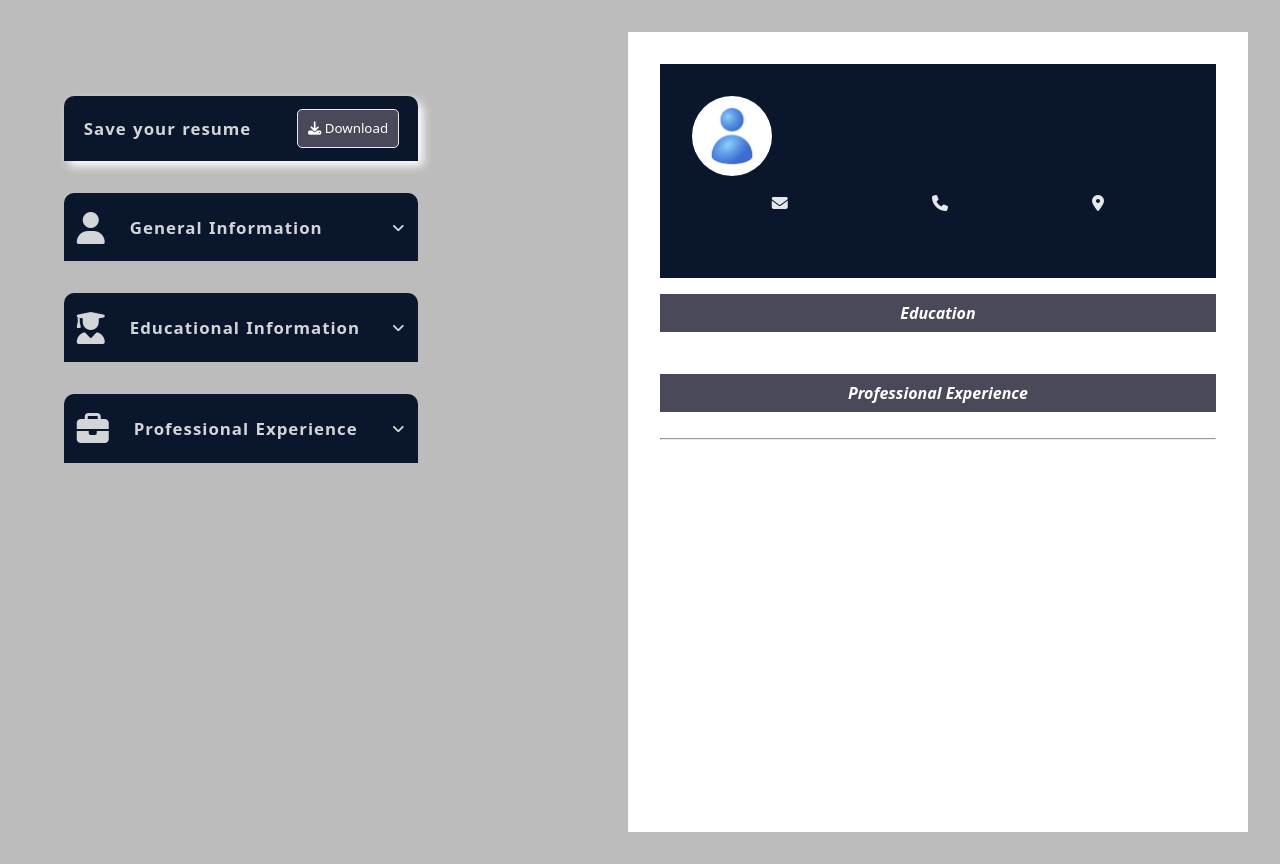
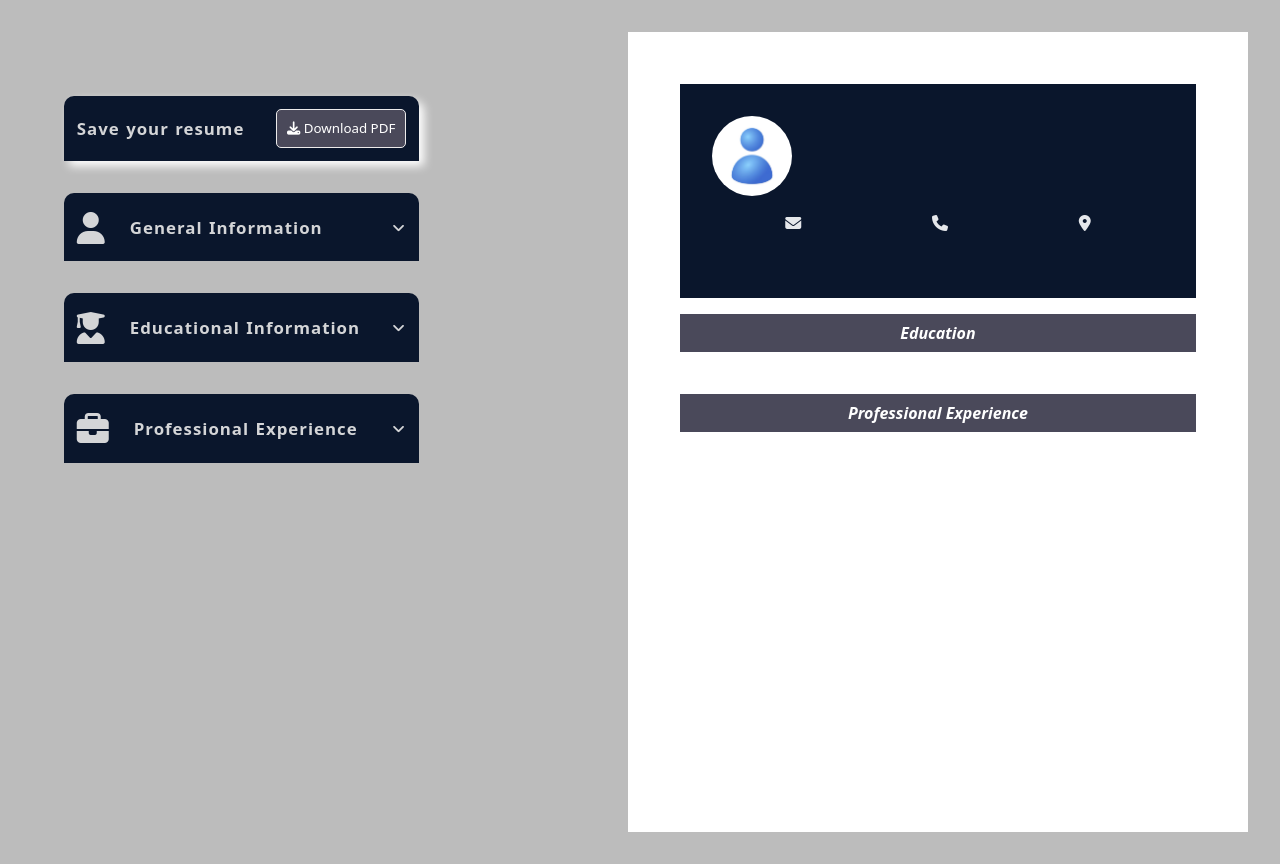
Before and after one commit to vandanafuloria/CV-builder-, a React (Vite) app: page / in a window 1280 px wide. Built offline with nearby package versions, Linux system fonts and the light colour scheme.

Commit message:
download file functionality added by useRef

```diff
--- a/package.json
+++ b/package.json
@@ -10,6 +10,7 @@
     "preview": "vite preview"
   },
   "dependencies": {
+    "html2pdf.js": "^0.10.3",
     "react": "^18.2.0",
     "react-dom": "^18.2.0",
     "uuid": "^11.1.0"
--- a/src/App.jsx
+++ b/src/App.jsx
@@ -1,4 +1,5 @@
-import { useState } from "react";
+import { useRef, useState } from "react";
+
 import image from "./assets/image.png";
 
 import "./App.css";
@@ -12,11 +13,13 @@ import EducationalInformation from "./components/EducationInforamation";
 import ProfessionalInformation from "./components/professionalInformation";
 
 function App() {
+  const resumeRef = useRef();
   const [img, setImg] = useState(image);
   const [name, setName] = useState("");
   const [email, setEmail] = useState("");
   const [contact, setContact] = useState("");
   const [location, setLocation] = useState("");
+
   // education states
 
   // profesional
@@ -45,7 +48,7 @@ function App() {
   return (
     <div className="container">
       <div className="main-container">
-        <Download />
+        <Download resumeRef={resumeRef} />
         {/* <input value={name} onChange={(e) => setName(e.target.value)} /> */}
         <GeneralInformation
           setName={setName}
@@ -79,6 +82,7 @@ function App() {
           contact={contact}
           location={location}
           img={img}
+          resumeRef={resumeRef}
         />
       </div>
     </div>
--- a/src/components/Resume.jsx
+++ b/src/components/Resume.jsx
@@ -1,3 +1,5 @@
+import Download from "../ui/Download";
+
 export default function Resume({
   img,
   name,
@@ -8,15 +10,20 @@ export default function Resume({
   educations,
   jobData,
   employment,
+  resumeRef,
 }) {
-  console.log("this is resume", educations);
   return (
     <div>
+      <div
+        ref={resumeRef}
+        style={{ padding: "20px", backgroundColor: "white" }}
+      >
         <div className="resume-header">
           <div style={{ display: "flex", gap: "2rem", alignItems: "center" }}>
             <img
               src={img}
               style={{ width: 80, borderRadius: "50%", height: 80 }}
+              alt="Profile"
             />
             <h1>{name}</h1>
           </div>
@@ -36,9 +43,8 @@ export default function Resume({
             </span>
           </div>
         </div>
+
         <h2 className="resume-heading">Education</h2>
-
-      {/* this wiill show previw of filling inforamtion */}
 
         <div className="edu">
           <div className="left-side">
@@ -56,12 +62,10 @@ export default function Resume({
             <p>{formData.degree}</p>
           </div>
         </div>
-      {/** this is showing saved education details by rendering educations array */}
 
         <div className="filled-education-section">
-        {educations.map((ed) => {
-          return (
-            <div className="each-education edu">
+          {educations.map((ed, idx) => (
+            <div key={idx} className="each-education edu">
               <div className="edu">
                 <div className="left-side">
                   <p style={{ fontWeight: "bold" }}>
@@ -79,11 +83,9 @@ export default function Resume({
                 </div>
               </div>
             </div>
-          );
-        })}
+          ))}
         </div>
 
-      {/* ************************************************************/}
         <h2 className="resume-heading">Professional Experience</h2>
         <div className="exp">
           <div>
@@ -98,11 +100,11 @@ export default function Resume({
             <p className="desc">{jobData.description}</p>
           </div>
         </div>
+
         <div className="saved-experience">
-        {employment.map((emp) => {
-          console.log(emp);
-          return (
+          {employment.map((emp, idx) => (
             <div
+              key={idx}
               className="exp"
               style={{
                 margin: "2rem auto",
@@ -120,10 +122,9 @@ export default function Resume({
               </div>
               <p className="desc">{emp.description}</p>
             </div>
-          );
-        })}
+          ))}
         </div>
-      <hr />
+      </div>
     </div>
   );
 }
--- a/src/ui/Download.jsx
+++ b/src/ui/Download.jsx
@@ -1,11 +1,25 @@
 import Button from "./Button";
-export default function Download() {
+
+import html2pdf from "html2pdf.js";
+
+import Resume from "../components/Resume";
+
+export default function Download({ resumeRef }) {
   const icon = <i className="fa-solid fa-download"></i>;
-  const text = "Download";
+  const text = "Download PDF";
 
-  const handleDownload = () => {
-    // download logic
-  };
+  function handleDownload() {
+    const element = resumeRef.current;
+    const opt = {
+      margin: 0.5,
+      filename: "cv-builder.pdf",
+      image: { type: "jpeg", quality: 0.98 },
+      html2canvas: { scale: 2 },
+      jsPDF: { unit: "in", format: "letter", orientation: "portrait" },
+    };
+    html2pdf().from(element).set(opt).save();
+    console.log("pff ");
+  }
 
   return (
     <div className="download">
```
Also changed, not shown: 1 other file (tests, documents, lock files or other folders). Lines whose indentation alone changed are shown as unchanged.
